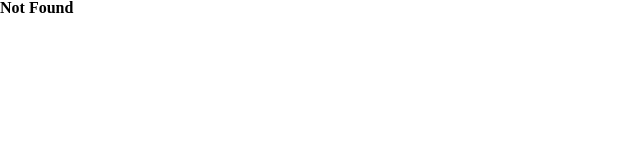
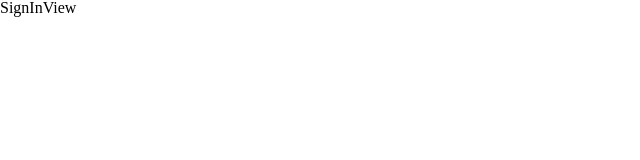
Before and after one commit to gholamreza-hasnzade/telegram, a React (Vite) app: page /signin in a window 1280 px wide. Shown: the top 160 px of the page, without its empty margins (0-640 px from the left). Built offline with nearby package versions, Linux system fonts and the light colour scheme.

Commit message:
create signin

```diff
--- a/src/components/views/Auth/index.ts
+++ b/src/components/views/Auth/index.ts
@@ -1,2 +1,3 @@
 export { SignUpView } from "@components/views/Auth/signup/signup.view"
 export { VerifyView } from "@components/views/Auth/verify/verify.view"
+export { SignInView } from "@components/views/Auth/signin/signIn.view"
--- /dev/null
+++ b/src/components/views/Auth/signin/signIn.view.tsx
@@ -0,0 +1,7 @@
+import React from 'react'
+
+export const SignInView = () => {
+  return (
+    <div>SignInView</div>
+  )
+}
```
Also changed, not shown: src/configs/app-configurations/routes/AppRouteConfig.tsx (+6 -2 lines).
